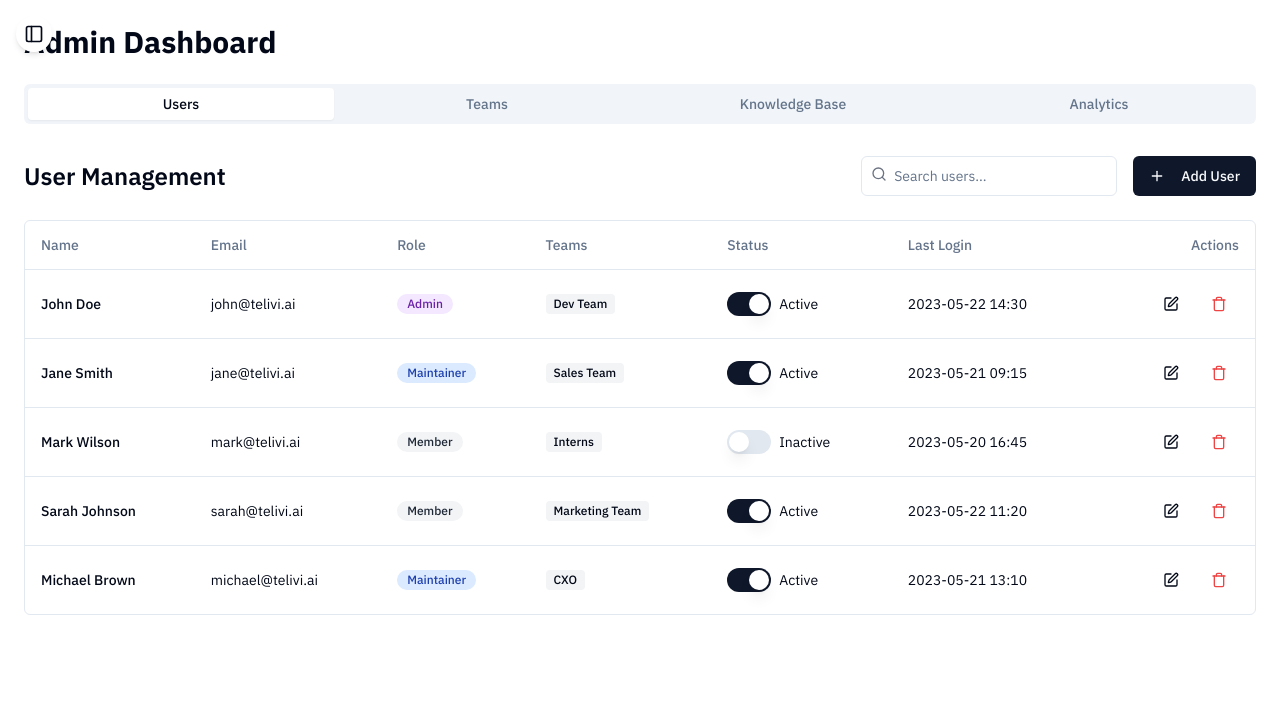
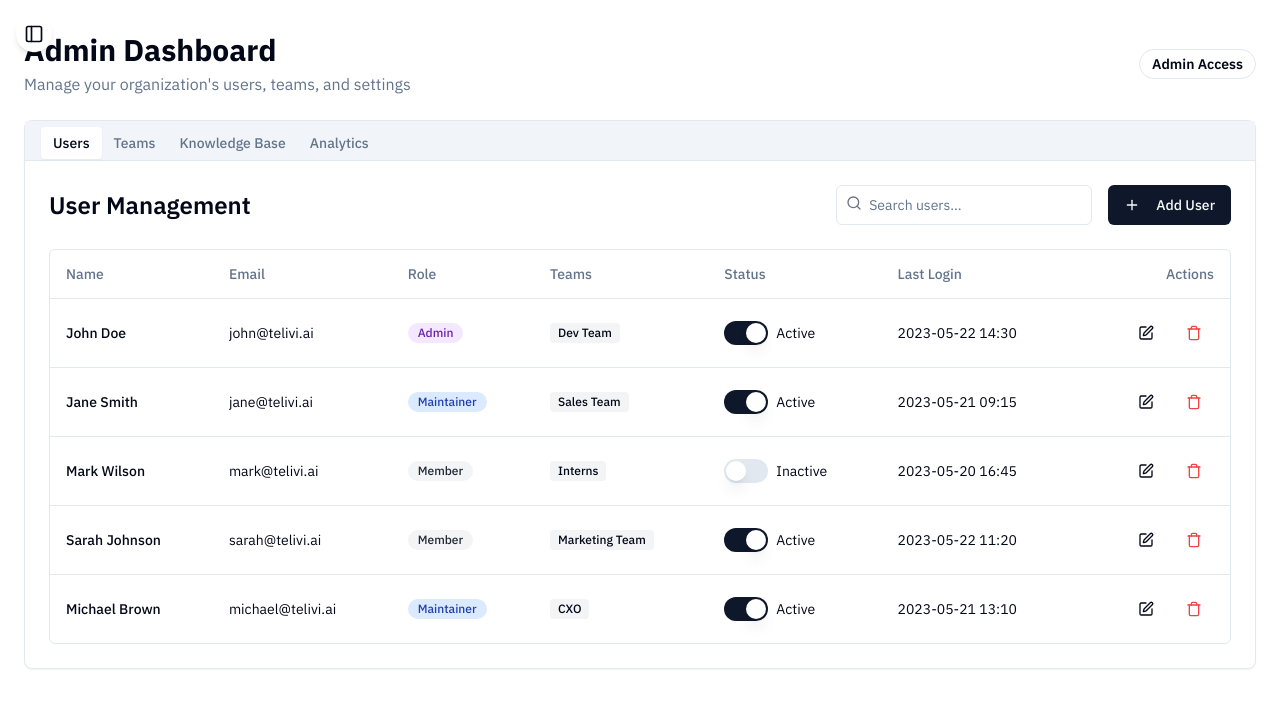
Before and after one commit to paresh-reveal/telivi-knowledge-chat, a React (Vite) app: page /admin in a window 1280 px wide. Shown: the top 708 px of the page. Built offline with nearby package versions, Linux system fonts and the light colour scheme.

Commit message:
Fix: Separate Admin and Home routes
Separate the Admin and Home routes to prevent sidebar icon overlap and simplify the Admin dashboard UI to match the Home page.

```diff
--- a/src/App.tsx
+++ b/src/App.tsx
@@ -44,7 +44,7 @@ const App = () => {
               </div>
             )}
 
-            <div className={`flex-1 transition-all duration-300 ease-in-out ${sidebarVisible ? 'pl-0' : 'pl-0'}`}>
+            <div className={`flex-1 transition-all duration-300 ease-in-out ${sidebarVisible ? 'ml-0' : 'ml-0'}`}>
               <div className="fixed top-4 left-4 z-10">
                 <button
                   onClick={() => setSidebarVisible(!sidebarVisible)}
@@ -56,7 +56,7 @@ const App = () => {
 
               <Routes>
                 <Route path="/" element={<Index />} />
-                <Route path="/admin" element={<Admin />} />
+                <Route path="/admin/*" element={<Admin />} />
                 {/* ADD ALL CUSTOM ROUTES ABOVE THE CATCH-ALL "*" ROUTE */}
                 <Route path="*" element={<NotFound />} />
               </Routes>
--- a/src/components/Sidebar.tsx
+++ b/src/components/Sidebar.tsx
@@ -91,7 +91,7 @@ const MainSidebar = ({ isAdmin = true }: SidebarProps) => {
 
           {isAdmin && (
             <SidebarGroup
-              open={teamGroupExpanded}
+              defaultOpen={teamGroupExpanded}
               onOpenChange={setTeamGroupExpanded}
             >
               <SidebarGroupLabel>Teams</SidebarGroupLabel>
--- a/src/pages/Admin.tsx
+++ b/src/pages/Admin.tsx
@@ -1,11 +1,19 @@
 
 import { useState } from 'react';
+import {
+  Card,
+  CardContent,
+  CardDescription,
+  CardHeader,
+  CardTitle
+} from "@/components/ui/card";
 import {
   Tabs,
   TabsContent,
   TabsList,
   TabsTrigger
 } from "@/components/ui/tabs";
+import { Badge } from "@/components/ui/badge";
 import UsersManagement from '@/components/admin/UsersManagement';
 import TeamsManagement from '@/components/admin/TeamsManagement';
 import KnowledgeBaseConnections from '@/components/admin/KnowledgeBaseConnections';
@@ -15,38 +23,52 @@ const Admin = () => {
   const [activeTab, setActiveTab] = useState("users");
 
   return (
-    <div className="container mx-auto py-6 px-4 md:px-6 max-w-7xl">
-      <h1 className="text-3xl font-bold mb-6">Admin Dashboard</h1>
+    <div className="container mx-auto py-8 px-4 md:px-6 max-w-7xl">
+      <div className="flex flex-col md:flex-row md:items-center justify-between mb-6 gap-4">
+        <div>
+          <h1 className="text-3xl font-bold">Admin Dashboard</h1>
+          <p className="text-muted-foreground mt-1">Manage your organization's users, teams, and settings</p>
+        </div>
+        <Badge variant="outline" className="self-start md:self-auto px-3 py-1 text-sm">
+          Admin Access
+        </Badge>
+      </div>
 
+      <Card className="mb-8">
+        <CardContent className="p-0">
           <Tabs
             defaultValue="users"
             value={activeTab}
             onValueChange={setActiveTab}
             className="w-full"
           >
-        <TabsList className="grid grid-cols-4 mb-8">
+            <TabsList className="w-full justify-start px-4 pt-2 rounded-none border-b border-border">
               <TabsTrigger value="users">Users</TabsTrigger>
               <TabsTrigger value="teams">Teams</TabsTrigger>
               <TabsTrigger value="connections">Knowledge Base</TabsTrigger>
               <TabsTrigger value="analytics">Analytics</TabsTrigger>
             </TabsList>
 
-        <TabsContent value="users" className="mt-4">
+            <div className="p-6">
+              <TabsContent value="users" className="mt-0">
                 <UsersManagement />
               </TabsContent>
 
-        <TabsContent value="teams" className="mt-4">
+              <TabsContent value="teams" className="mt-0">
                 <TeamsManagement />
               </TabsContent>
 
-        <TabsContent value="connections" className="mt-4">
+              <TabsContent value="connections" className="mt-0">
                 <KnowledgeBaseConnections />
               </TabsContent>
 
-        <TabsContent value="analytics" className="mt-4">
+              <TabsContent value="analytics" className="mt-0">
                 <AnalyticsPanel />
               </TabsContent>
+            </div>
           </Tabs>
+        </CardContent>
+      </Card>
     </div>
   );
 };
```
Lines whose indentation alone changed are shown as unchanged.
